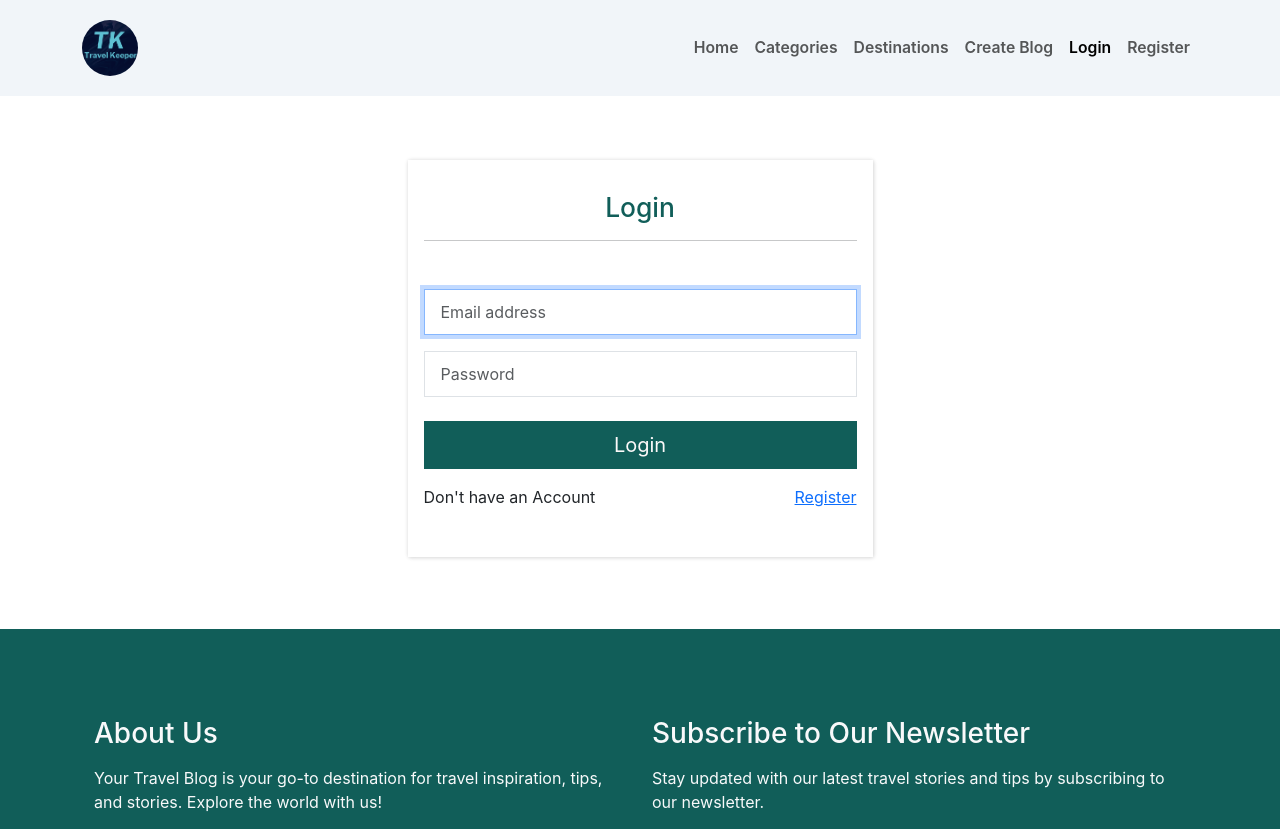
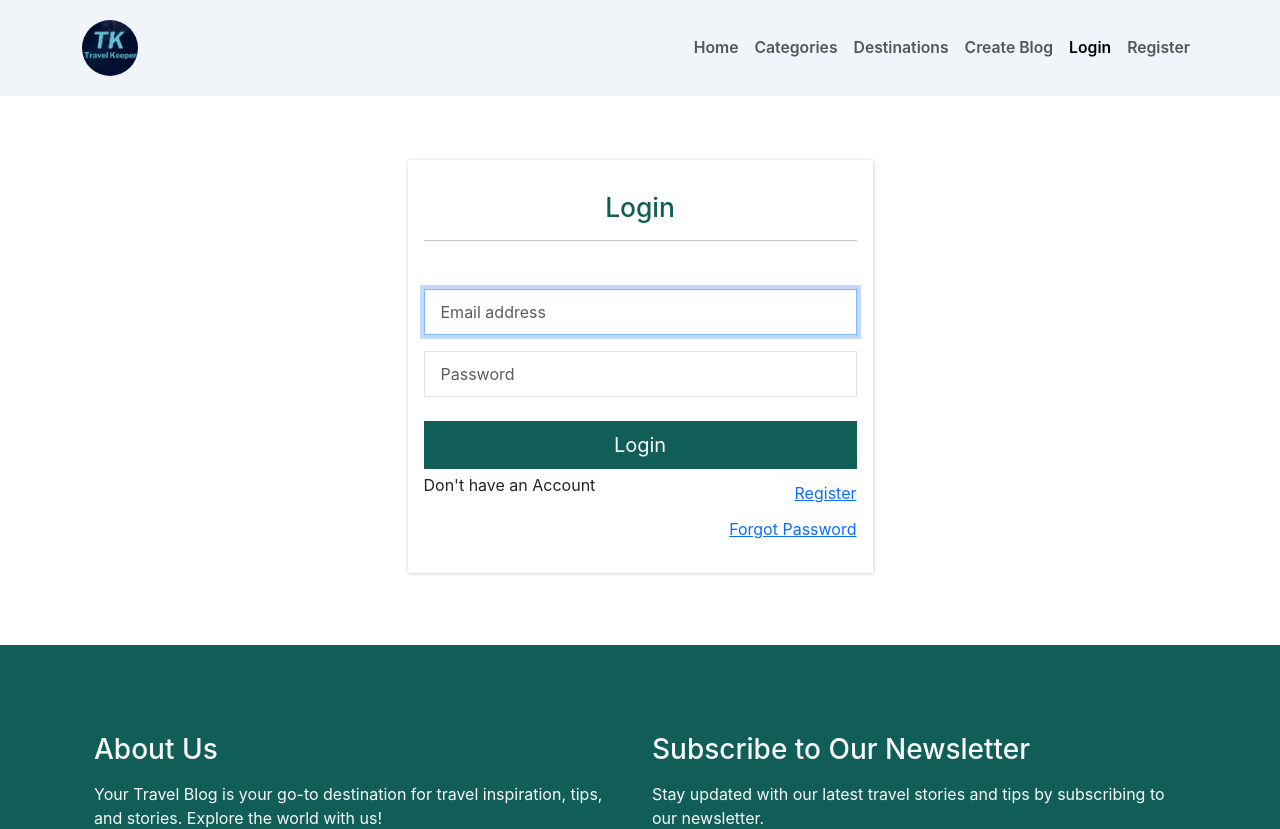
Before and after one commit to Nkululeko1999/blog-site, a React (Create React App) app in the folder frontend/: page /login in a window 1280 px wide. Shown: the top 829 px of the page. Built offline with nearby package versions, Linux system fonts and the light colour scheme.

Commit message:
forgot psd setup

```diff
--- a/frontend/src/App.js
+++ b/frontend/src/App.js
@@ -8,6 +8,7 @@
 import Categories from './pages/categories/Categories.js';
 import CreateBlogPost from './pages/create-blog/CreateBlogPost.js'
 import Home from './pages/home/Home.js';
+import ForgotPassword from './pages/forgot-password/ForgotPassword.js';
 
 function App() {
   return (
@@ -20,6 +21,7 @@
         <Route path='/destinations' element={<Destinations />} />
         <Route path='/categories' element={<Categories />} />
         <Route path='/create-blog' element={<CreateBlogPost />} />
+        <Route path='/forgot-password' element={<ForgotPassword />} />
       </Routes>
       <Footer />
     </BrowserRouter>
--- /dev/null
+++ b/frontend/src/pages/forgot-password/ForgotPassword.js
@@ -0,0 +1,7 @@
+import React from 'react'
+
+export default function ForgotPassword() {
+  return (
+    <div>ForgotPassword</div>
+  )
+}
--- a/frontend/src/pages/login/Login.js
+++ b/frontend/src/pages/login/Login.js
@@ -25,9 +25,12 @@
 
                 <button class="btn btn-lg btn-block mt-4" type="submit">Login</button>
 
-                <div className='redirect-login d-flex justify-content-between mt-3'>
+                <div className='redirect-login d-flex justify-content-between align-items-center mt-1'>
                     <p>Don't have an Account</p>
                     <Link to="/register">Register</Link>
+                </div>
+                <div className='forgot-password d-flex justify-content-end mt-1'>
+                    <Link to="/forgot-password">Forgot Password</Link>
                 </div>
             </form>
         </div>
```
Also changed, not shown: frontend/src/pages/forgot-password/ForgotPassword.scss (added).
